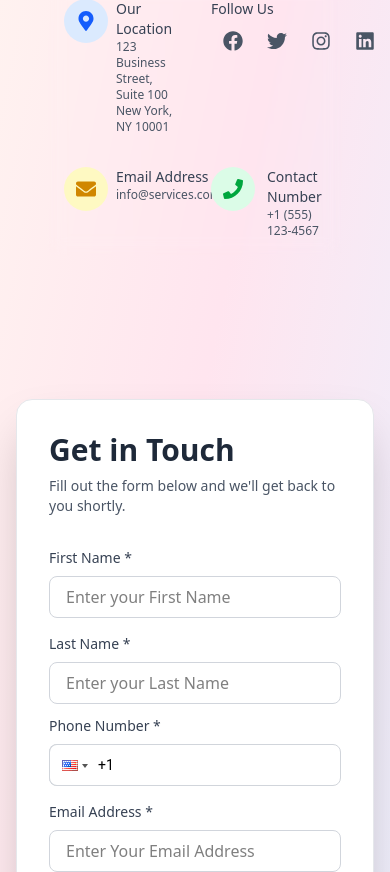
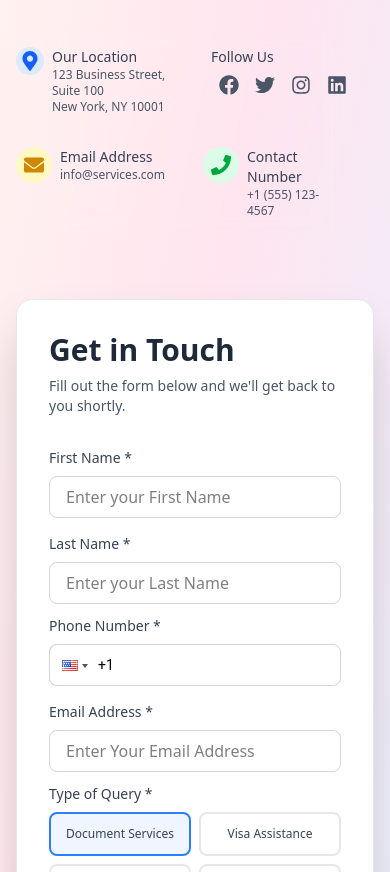
Before and after one commit to sowmyakota-mv/Abroad-Consultancy, a React (Vite) app in the folder abroad-consultancy/: page / in a window 390 px wide. Shown: the part 10372-11244 px from the top of the page. Built offline with nearby package versions, Linux system fonts and the light colour scheme.

Commit message:
modifing about in mob

```diff
--- a/abroad-consultancy/src/components/FAQ.tsx
+++ b/abroad-consultancy/src/components/FAQ.tsx
@@ -130,15 +130,15 @@ const FAQ: React.FC = () => {
                   alt="FAQ illustration"
                   className="md:w-[80%] object-cover relative z-10"
                 />
-                <div className="absolute -bottom-2 left-60 md:left-66 -translate-x-1/2 w-3/4 h-6 blur- bg-black/40"></div>
+                <div className="absolute -bottom-2 left-34 md:left-66 -translate-x-1/2 w-4/4 h-6 blur- bg-black/40"></div>
               </div>
 
               {/* Bottom Contact Information */}
-              <div className="backdrop-blur-sm mt-4">
+              <div className="backdrop-blur-sm mt-16">
                 <div className="grid grid-cols-2 ">
                   {/* 1*1 - Location */}
-                  <div className="flex items-start space-x-2 p-4">
-                    <div className="bg-blue-100 p-3 rounded-full">
+                  <div className="flex items-start space-x-2 p-4 -ml-12 md:ml-0">
+                    <div className="bg-blue-100 p-1 md:p-3 rounded-full">
                       <FaMapMarkerAlt className="text-blue-600 text-xl" />
                     </div>
                     <div>
@@ -152,14 +152,14 @@ const FAQ: React.FC = () => {
 
                   {/* 1*2 - Social Media */}
                   <div className="p-4">
-                    <p className="font-medium text-sm text-gray-700 mb-">Follow Us</p>
+                    <p className="font-medium text-sm text-gray-700 ">Follow Us</p>
                     <div className="flex ">
                       {socialLinks.map((social, index) => (
                         <a
                           key={index}
                           href={social.href}
                           aria-label={social.label}
-                          className="p-3 rounded-3xl hover:shadow-lg transition-all hover:-translate-y-1"
+                          className="p-2 md:p-3 rounded-3xl hover:shadow-lg transition-all hover:-translate-y-1"
                         >
                           <social.icon className="text-gray-600 text-xl hover:text-blue-600" />
                         </a>
@@ -169,7 +169,7 @@ const FAQ: React.FC = () => {
 
                   {/* 2*1 - Email */}
                   <div className="flex items-start space-x-2 p-4">
-                    <div className="bg-yellow-100 p-3 rounded-full">
+                    <div className="bg-yellow-100 p-2 md:p-3 rounded-full -ml-12 md:ml-0">
                       <FaEnvelope className="text-yellow-600 text-xl" />
                     </div>
                     <div>
@@ -179,8 +179,8 @@ const FAQ: React.FC = () => {
                   </div>
 
                   {/* 2*2 - Contact Number */}
-                  <div className="flex items-start space-x-3 p-4">
-                    <div className="bg-green-100 p-3 rounded-full">
+                  <div className="flex items-start space-x-2 p-4">
+                    <div className="bg-green-100 p-2 md:p-3 rounded-full -ml-2 md:ml-0">
                       <FaPhone className="text-green-600 text-xl" />
                     </div>
                     <div>
@@ -194,7 +194,7 @@ const FAQ: React.FC = () => {
           </div>
 
           {/* Right Column - 40% width (2/5 of the grid) */}
-          <div className="h-[84%] mt-20 lg:col-span-2 bg-white rounded-2xl shadow-2xl p-8 border border-gray-200">
+          <div className="md:h-[84%] md:mt-20 lg:col-span-2 bg-white rounded-2xl shadow-2xl p-8 border border-gray-200">
             <h2 className="text-3xl font-bold text-gray-800 mb-2">
               Get in Touch
             </h2>
@@ -335,11 +335,11 @@ const FAQ: React.FC = () => {
   <label className="block text-sm font-medium text-gray-700 mb-2">
     Type of Query *
   </label>
-                <div className="grid grid-cols-3 gap-2">
+  <div className="grid grid-cols-2 md:grid-cols-3 gap-2">
     {queryTypes.map((type) => (
       <label
         key={type.value}
-                      className={`flex items-center space-x-2 p-3 rounded-lg border-2 cursor-pointer transition-all ${
+        className={`flex items-center justify-center space-x-2 p-3 rounded-lg border-2 cursor-pointer transition-all ${
           formData.queryType === type.value
             ? 'border-blue-500 bg-blue-50'
             : 'border-gray-200 hover:border-gray-300'
@@ -353,7 +353,7 @@ const FAQ: React.FC = () => {
           onChange={handleChange}
           className="hidden"
         />
-                      <span className="text-sm font-medium text-gray-700">
+        <span className="text-xs font-medium text-gray-700 text-center break-words whitespace-normal">
           {type.label}
         </span>
       </label>
--- a/abroad-consultancy/src/pages/AboutPage.tsx
+++ b/abroad-consultancy/src/pages/AboutPage.tsx
@@ -4,7 +4,7 @@ const AboutUsPage: React.FC = () => {
   return (
     <div className="min-h-screen bg-white">
       {/* Hero Section with Curved Bottom (Image Only) */}
-<section className="relative h-[100vh] text-white overflow-hidden bg-white">
+<section className="relative h-[64vh] md:h-[100vh] text-white overflow-hidden bg-white">
 
   {/* Background Image Wrapper */}
   <div
@@ -34,11 +34,11 @@ const AboutUsPage: React.FC = () => {
 
   {/* Content */}
   <div className="relative z-10 h-full container mx-auto px-6 flex items-center">
-  <div className="max-w-xl text-left">
-    <h1 className="text-5xl md:text-6xl font-bold mb-6">
+  <div className="max-w-xl text-center md:text-left">
+    <h1 className="text-3xl md:text-6xl font-bold mb-2">
       About Us
     </h1>
-    <p className="text-xl md:text-2xl opacity-90">
+    <p className="text-lg md:text-2xl opacity-90">
       Your Trusted Partner in Global Education
     </p>
   </div>
@@ -118,7 +118,7 @@ const AboutUsPage: React.FC = () => {
               <div className="grid grid-cols-1 lg:grid-cols-2 gap-12">
                 {/* Benefits Column */}
                 <div>
-                  <div className="mb-8">
+                  <div className="mb-2 md:mb-8">
                     <h3 className="text-2xl font-bold text-blue-600 mb-6 flex items-center">
                       <span className="mr-3">✨</span>
                       Our Benefits
@@ -151,7 +151,7 @@ const AboutUsPage: React.FC = () => {
 
                 {/* Application Guide Column */}
                 <div>
-                  <div className="mb-8">
+                  <div className="md:mb-8">
                     <h3 className="text-2xl font-bold text-blue-600 mb-6 flex items-center">
                       <span className="mr-3">📋</span>
                       Application Guide
@@ -183,7 +183,7 @@ const AboutUsPage: React.FC = () => {
       </section>
 
      {/* White Cards with Hover Effects */}
-<section className="py-16 bg-white">
+<section className="py-8 md:py-16 bg-white">
   <div className="container mx-auto px-6">
     {/* <h2 className="text-3xl md:text-4xl font-bold text-center mb-12 text-gray-800">
       End to End Services
@@ -239,10 +239,10 @@ const AboutUsPage: React.FC = () => {
 </section>
 
       {/* CTA Section */}
-     <section className="bg-white">
+<section className="bg-white py-8 md:py-12">
   <div className="container mx-auto px-6">
     <div className="max-w-5xl mx-auto">
-      <div className="flex flex-col lg:flex-row items-center bg-gradient-to-r from-blue-50 to-indigo-50 rounded-3xl shadow-xl overflow-hidden">
+      <div className="flex flex-col lg:flex-row items-center bg-gradient-to-r from-blue-50 to-indigo-50 rounded-3xl shadow-xl overflow-hidden min-h-[200px]">
         {/* Image Section - 30% */}
         <div className="lg:w-3/12 w-full">
           <div className="h-full">
@@ -255,22 +255,20 @@ const AboutUsPage: React.FC = () => {
         </div>
 
         {/* Content Section - 70% */}
-        <div className="lg:w-8/12 w-full ">
-          <h2 className="text-xs md:text-xs font text-gray-800 mb-4 text-left">
+        <div className="lg:w-9/12 w-full p-6 md:p-8 lg:p-12 flex flex-col justify-center min-h-[200px]">
+          <h2 className="text-xs md:text-sm font-semibold text-gray-800 mb-2 md:mb-3 text-left">
             NOT SURE WHERE TO START?
           </h2>
-          <h2 className="text-3xl md:text-2xl font-bold text-blue-800 mb-4 text-left">
-          Want to know more about Abroad Education?</h2>
-          <p className="text-sm text-gray-600 mb-4">
+          <h2 className="text-lg md:text-2xl font-bold text-blue-800 mb-2 md:mb-4 text-left">
+            Want to know more about Abroad Education?
+          </h2>
+          <p className="text-xs md:text-sm text-gray-600 mb-4 md:mb-6">
             Our expert consultants are here to guide you through every step of your international education journey.
           </p>
-          <div className="flex flex-col sm:flex-row">
-            <button className="bg-blue-600  hover:bg-blue-700 text-white font-bold py-2 px-6 rounded-full text-lg transition-all duration-300 transform hover:scale-105">
+          <div className="mt-auto">
+            <button className="bg-blue-600 hover:bg-blue-700 text-white font-bold py-3 px-8 rounded-full text-sm md:text-base transition-all duration-300 transform hover:scale-105 w-full sm:w-auto">
               Contact Us
             </button>
-            {/* <button className="bg-white hover:bg-gray-100 text-blue-600 font-bold py-4 px-8 rounded-full text-lg border-2 border-blue-600 transition-all duration-300 transform hover:scale-105">
-              Book Free Consultation
-            </button> */}
           </div>
         </div>
       </div>
```
Lines whose indentation alone changed are shown as unchanged.
